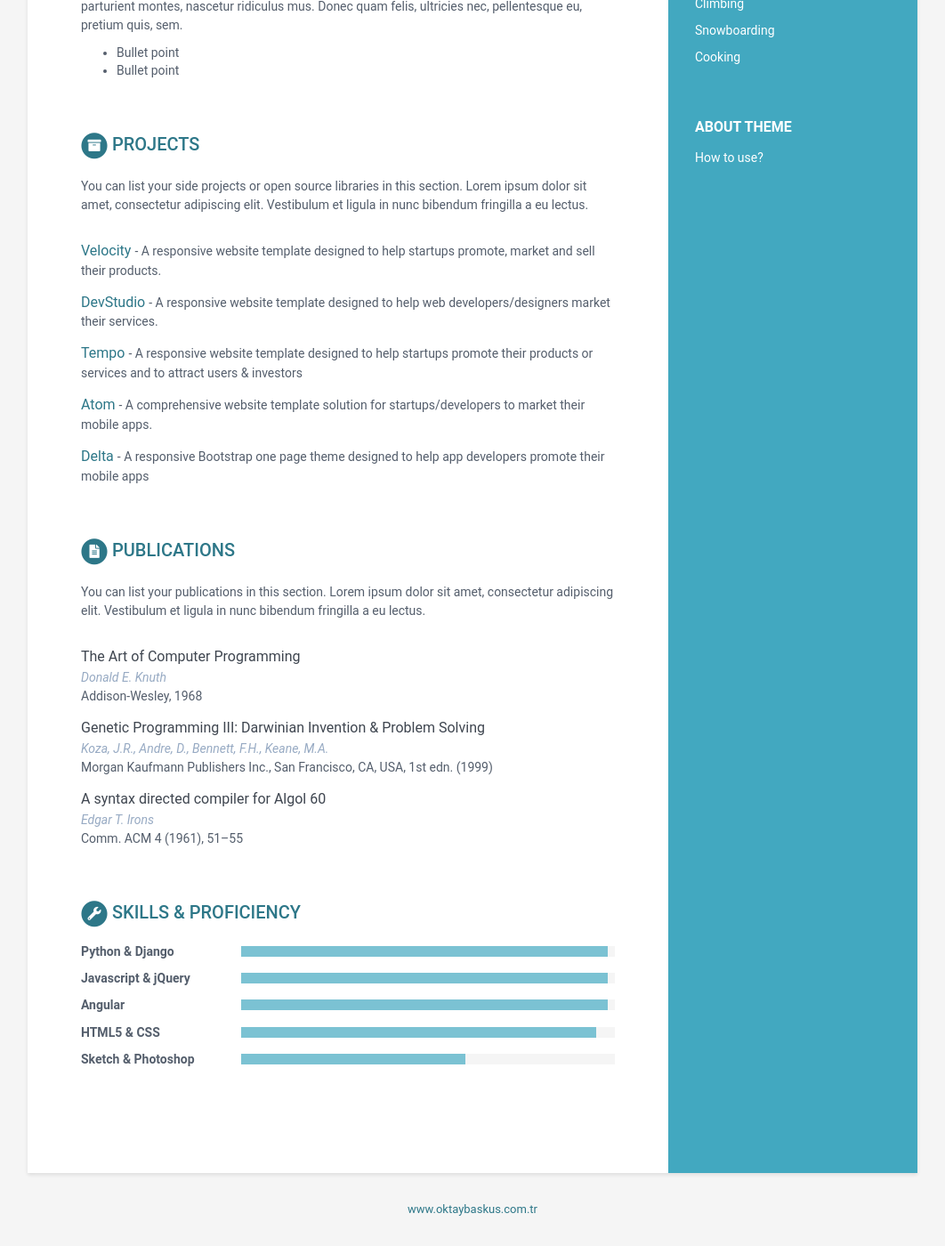
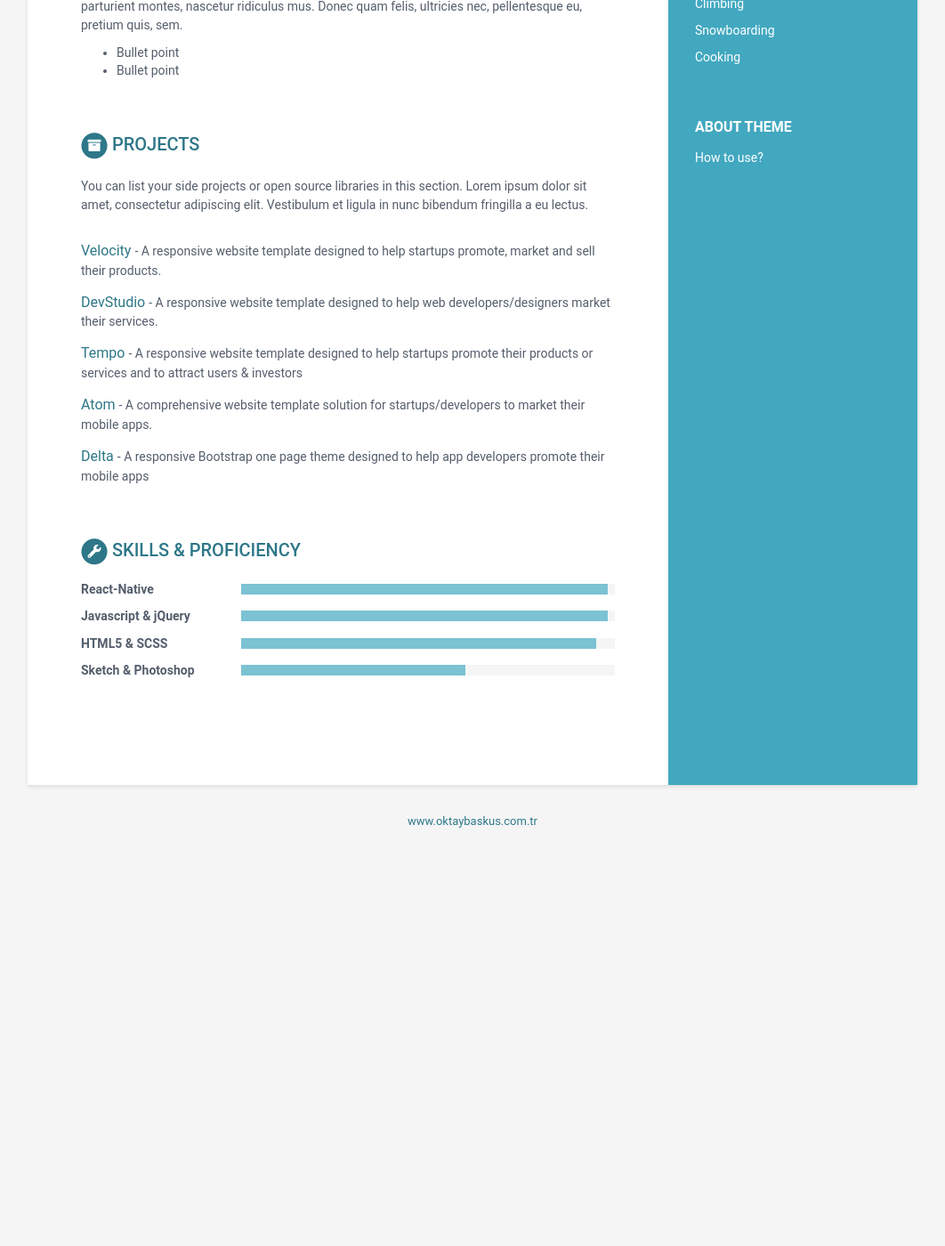
Before and after one commit to 98oktay/online-cv, a Jekyll site: the page built from docs/index.html, in a window 1280 px wide and 1400 px high, scrolled down 929 px. Shown: the whole window at 89% size, without its empty margins (109-1171 px from the left). Built offline with Jekyll 4.4.1, drawn with Linux system fonts in a browser that asks for light colours; after the commit the page ends 1892 px from its top, so only the background shows below that.

Commit message:
data updated.

```diff
--- a/docs/_data/data.yml
+++ b/docs/_data/data.yml
@@ -129,40 +129,17 @@ projects:
         link: "#"
         tagline: "A responsive Bootstrap one page theme designed to help app developers promote their mobile apps"
 
-publications:
-    title: Publications
-    intro: |
-      You can list your publications in this section. Lorem ipsum dolor sit
-      amet, consectetur adipiscing elit. Vestibulum et ligula in nunc
-      bibendum fringilla a eu lectus.
-
-    papers:
-      - title: The Art of Computer Programming
-        authors: Donald E. Knuth
-        conference: Addison-Wesley, 1968
-
-      - title: "Genetic Programming III: Darwinian Invention &amp; Problem Solving"
-        authors: Koza, J.R., Andre, D., Bennett, F.H., Keane, M.A.
-        conference: "Morgan Kaufmann Publishers Inc., San Francisco, CA, USA, 1st edn. (1999)"
-
-      - title: A syntax directed compiler for Algol 60
-        authors: Edgar T. Irons
-        conference: "Comm. ACM 4 (1961), 51–55"
-
 skills:
     title: Skills &amp; Proficiency
 
     toolset:
-      - name: Python & Django
+      - name: React-Native
         level: 98%
 
       - name: Javascript & jQuery
         level: 98%
 
-      - name: Angular
-        level: 98%
-
-      - name: HTML5 & CSS
+      - name: HTML5 & SCSS
         level: 95%
 
       - name: Sketch & Photoshop
```
